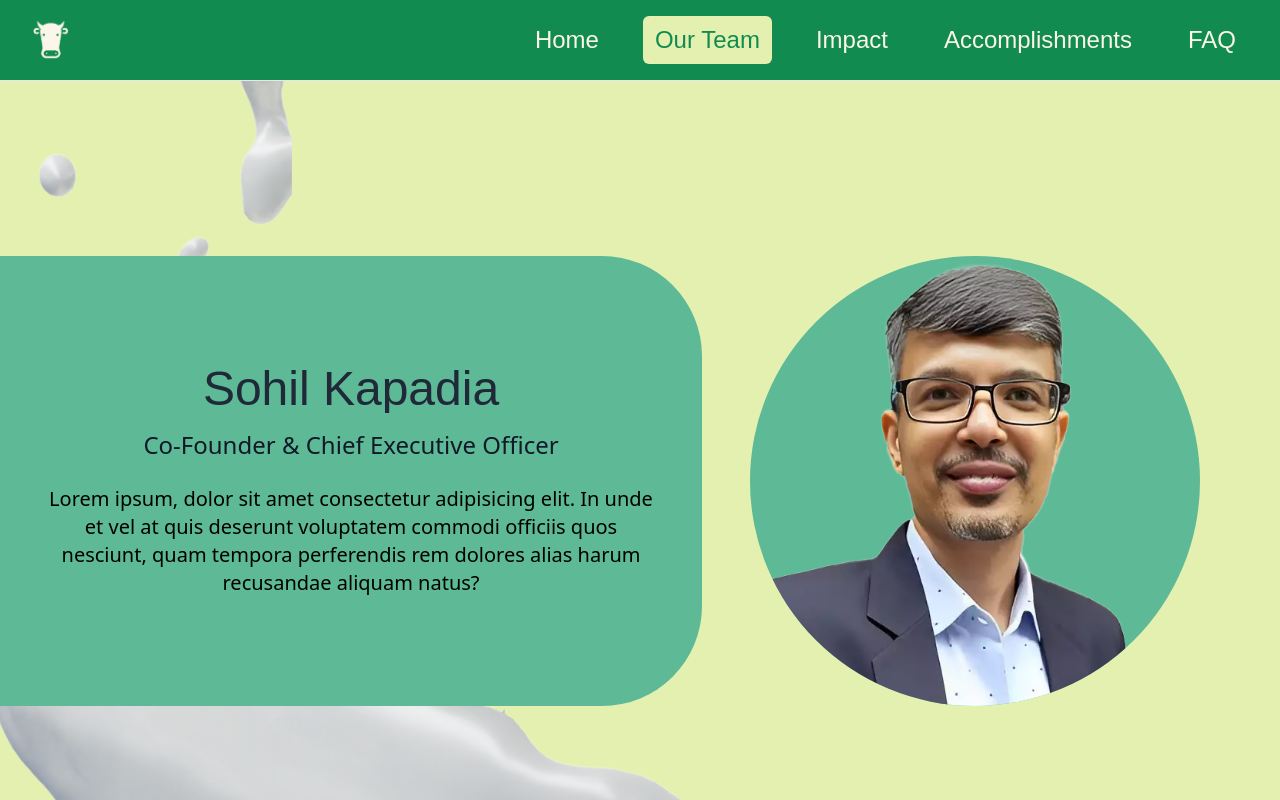
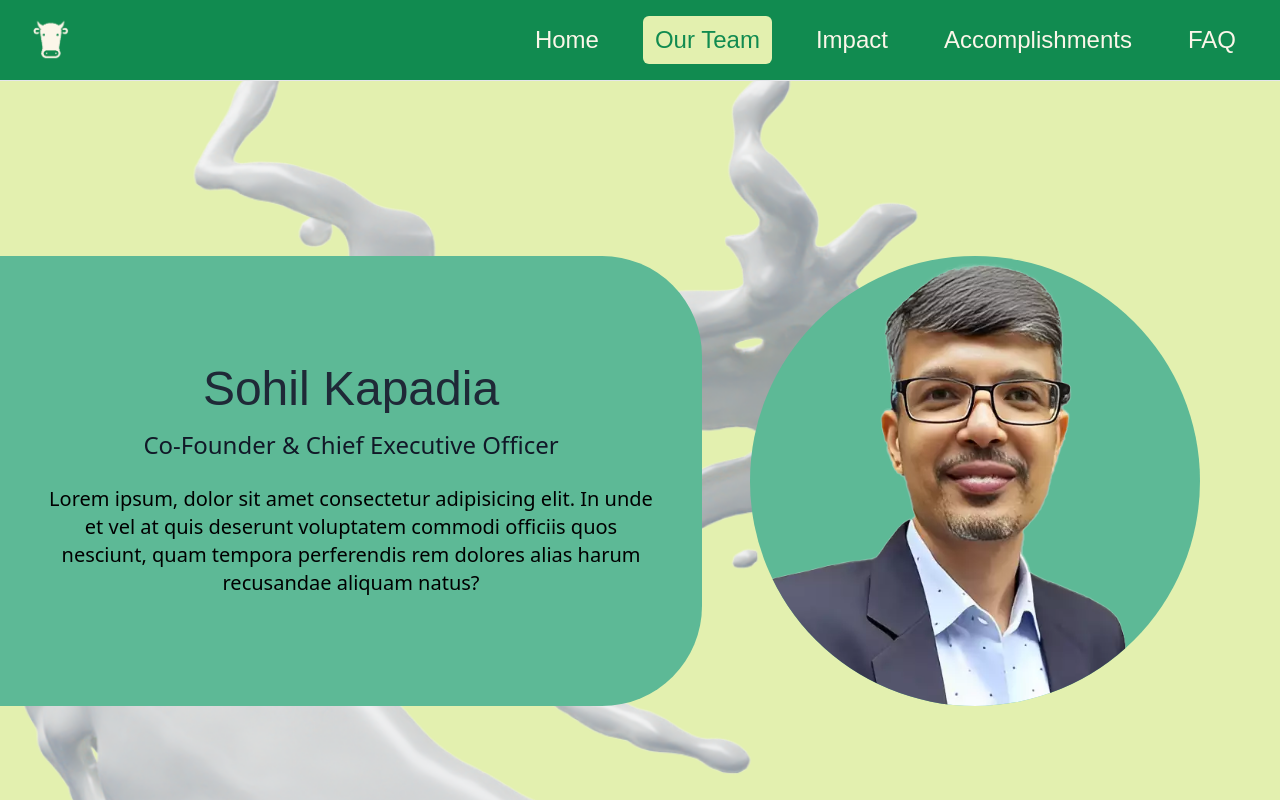
Before and after one commit to OldmanGalaxy/Zero-Cow, a Next.js app: page /our-team in a window 1280 px wide. Shown: the top 800 px of the page. Built offline with nearby package versions, Linux system fonts and the light colour scheme; a web font is replaced by a local one.

Commit message:
fix: missing asset

```diff
--- a/app/our-team/page.tsx
+++ b/app/our-team/page.tsx
@@ -10,7 +10,7 @@ function page() {
         <div
           className="absolute bg-ygreen inset-0 bg-cover bg-center"
           style={{
-            backgroundImage: "url('/images/milk1.png')",
+            backgroundImage: "url('/images/milk1_full.png')",
             zIndex: -1,
           }}
         ></div>
```
Also changed, not shown: public/images/milk1_full.png (added).
